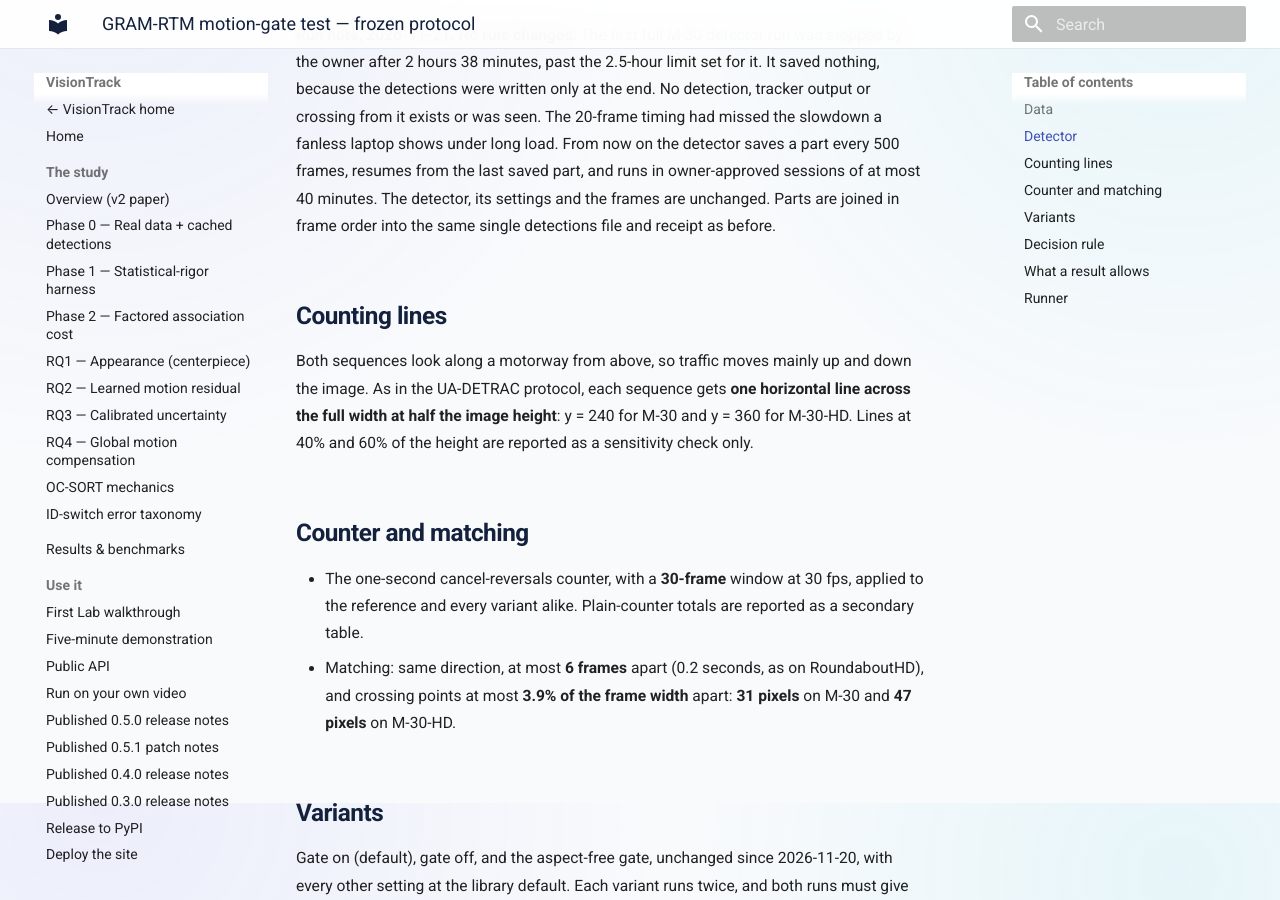
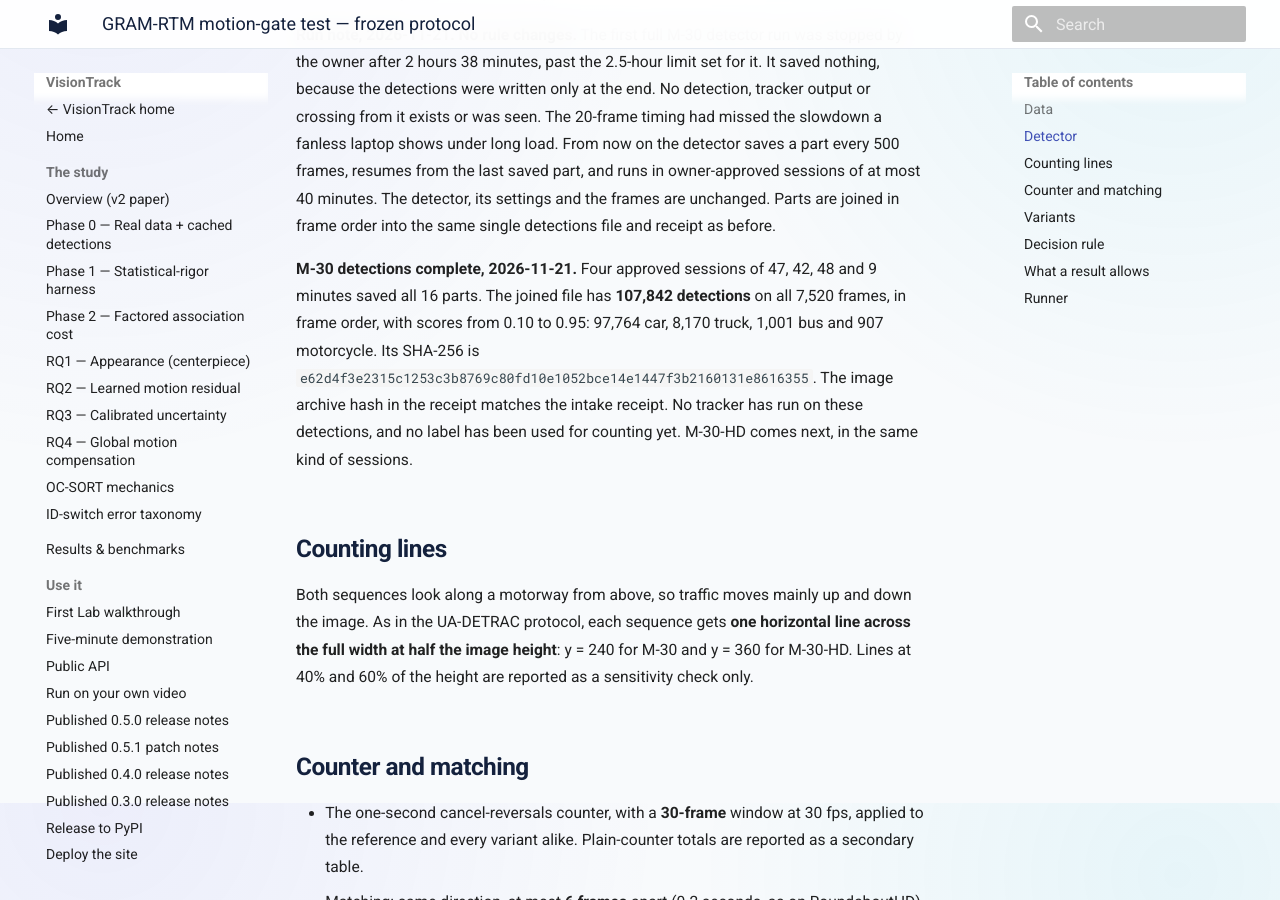
Before and after one commit to hulagerushikesh/visiontrack, an MkDocs documentation site: the page built from docs/GRAM_RTM_TEST_PROTOCOL.md, in a window 1280 px wide and 900 px high, scrolled down 1897 px. Built offline with MkDocs 1.6.1 and Material for MkDocs 9.7.7, drawn with Linux system fonts in a browser that asks for light colours.

Commit message:
GRAM-RTM: M-30 detections complete (107,842 on 7,520 frames)

```diff
--- a/docs/GRAM_RTM_TEST_PROTOCOL.md
+++ b/docs/GRAM_RTM_TEST_PROTOCOL.md
@@ -81,6 +81,15 @@ last saved part, and runs in owner-approved sessions of at most 40 minutes.
 The detector, its settings and the frames are unchanged. Parts are joined in
 frame order into the same single detections file and receipt as before.
 
+**M-30 detections complete, 2026-11-21.** Four approved sessions of 47, 42,
+48 and 9 minutes saved all 16 parts. The joined file has **107,842
+detections** on all 7,520 frames, in frame order, with scores from 0.10 to
+0.95: 97,764 car, 8,170 truck, 1,001 bus and 907 motorcycle. Its SHA-256 is
+`e62d4f3e2315c1253c3b8769c80fd10e1052bce14e1447f3b2160131e8616355`. The
+image archive hash in the receipt matches the intake receipt. No tracker has
+run on these detections, and no label has been used for counting yet.
+M-30-HD comes next, in the same kind of sessions.
+
 ## Counting lines
 
 Both sequences look along a motorway from above, so traffic moves mainly up
```
